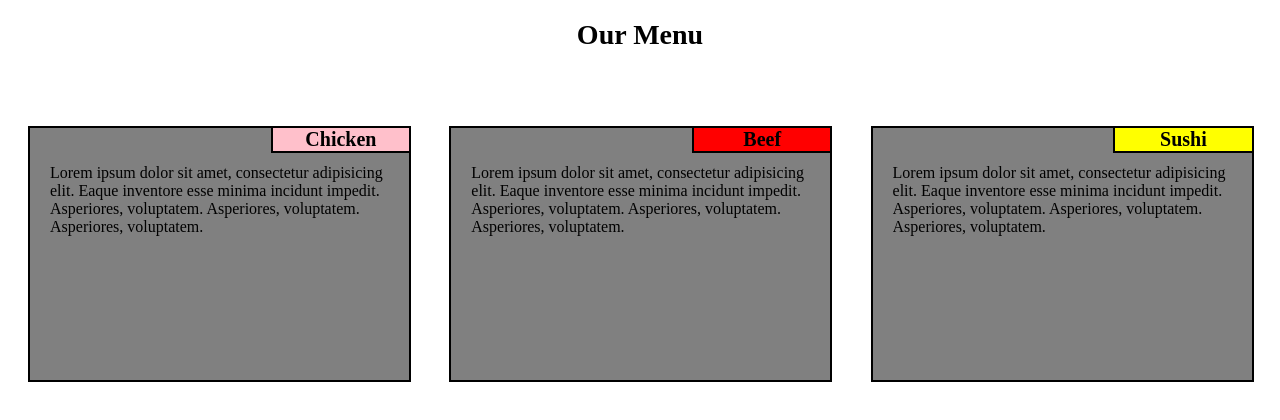
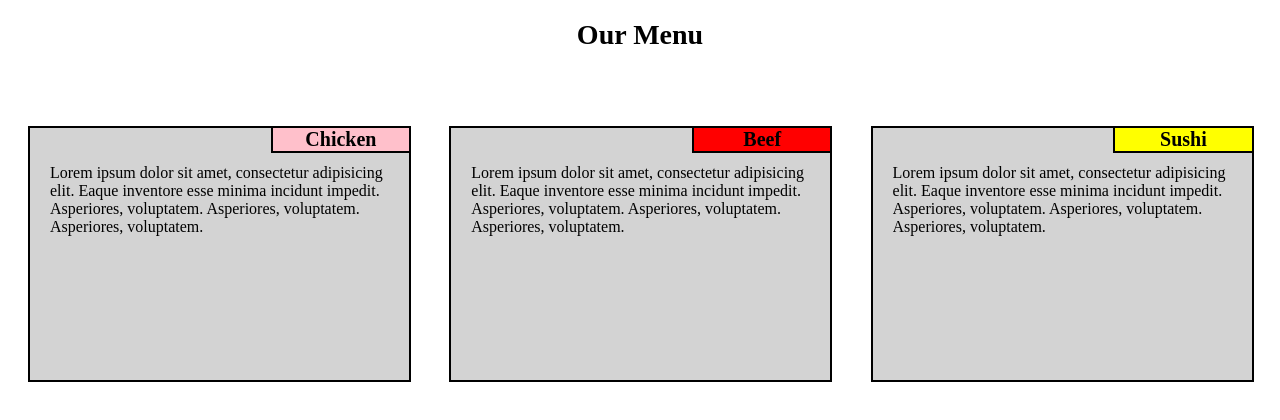
Before and after one commit to liuliudashun/coursera, a plain HTML site: page module2-solution/index.html in a window 1280 px wide. Drawn offline with Linux system fonts and the light colour scheme.

Commit message:
add color

```diff
--- a/module2-solution/css/style.css
+++ b/module2-solution/css/style.css
@@ -59,7 +59,7 @@ h4 {
   margin-bottom: 20px;
   margin-left: 20px;
   margin-right: 20px;
-  background-color: grey;
+  background-color: lightgray;
   position: relative;
   top: 60px;
   height: 100%;
@@ -68,7 +68,7 @@ h4 {
 }
 
 p {
-  background-color: gray;
+  background-color: lightgray;
   height: 200px;
   margin-top: 36px;
   margin-right: 20px;
```
